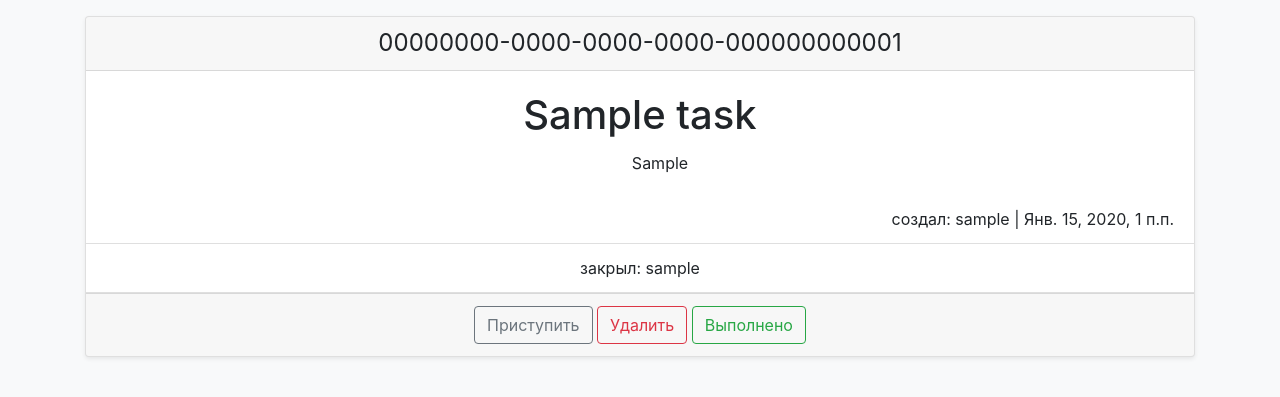
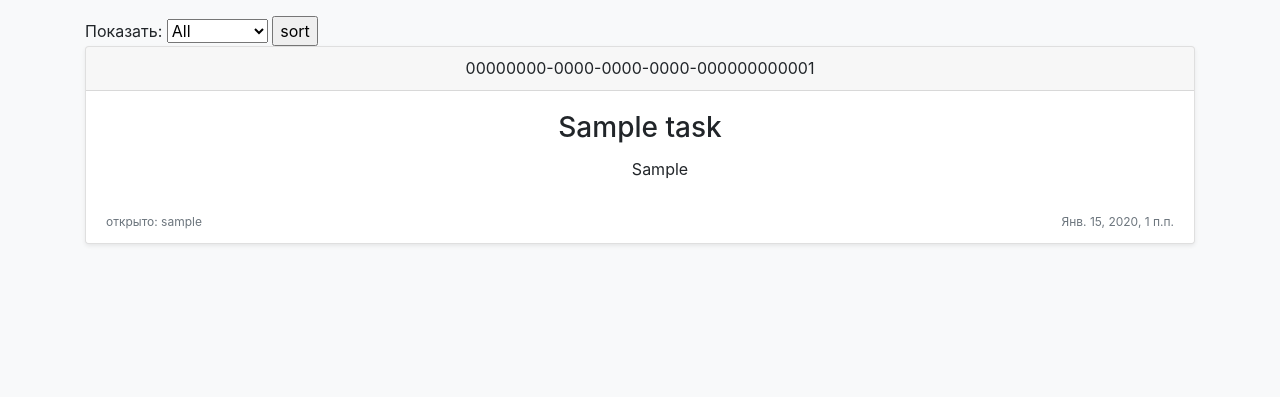
Before and after one commit to Koti4ch/webapplication, a Django app: page /task/taskmanager/ in a window 1280 px wide. Shown: the part 57-454 px from the top of the page. Run offline with Django 3.2, Linux system fonts and the light colour scheme; tables that the repository leaves empty hold one stand-in row (values such as "Sample post"); some libraries are stand-ins or nearby versions.

Commit message:
create sort task by del open closed process etc | taskmanageraction

```diff
--- a/tasksapp/models.py
+++ b/tasksapp/models.py
@@ -21,10 +21,10 @@ class Task(models.Model):
         ('1', 'Открыто'),
         ('2', 'В процессе выполнения'),
         ('3', 'Выполнено'),
-        ('0', 'Закрыто'),
+        ('0', 'Удалено'),
     )
 
-    task_status = models.CharField(max_length=1, blank=False, null=False, choices=STATUSES, default=STATUSES[0], verbose_name='Состояние заявки', help_text='')
+    task_status = models.CharField(max_length=1, blank=False, null=False, choices=STATUSES, default=STATUSES[0][0], verbose_name='Состояние заявки', help_text='')
     # related_name обязательно, когда надо в форенкея.
     open_by = models.ForeignKey(settings.AUTH_USER_MODEL, on_delete=models.CASCADE, related_name='open_by')
     closed_by = models.ForeignKey(settings.AUTH_USER_MODEL, on_delete=models.CASCADE, related_name='closed_by', null=True, blank=True)
--- a/tasksapp/urls.py
+++ b/tasksapp/urls.py
@@ -5,4 +5,5 @@ from . import views as taskviews
 urlpatterns = [
     path('', taskviews.startCreateTask, name='taskapp'),
     path('taskmanager/', taskviews.TaskManagerView.as_view(), name='taskmanager'),
+    path('taskmanager/<action>/<task>/', taskviews.TaskManagerActionsView.as_view(), name='taskmanageraction'),
 ]
--- a/tasksapp/views.py
+++ b/tasksapp/views.py
@@ -49,7 +49,36 @@ class TaskManagerView(View):
     Taskmanager help us to change task status
     '''
     def get(self, request):
-        tasklist = Task.objects.all()
+        if 'sort_by' in request.GET:
+            if request.GET['sort_by'] == 'all':
+                tasklist = Task.objects.all().order_by('-create_time')
+            else:
+                tasklist = Task.objects.filter(task_status=request.GET['sort_by']).order_by('-create_time')
+        else:
+            tasklist = Task.objects.all().order_by('-create_time')
         content = {"tasklist": tasklist}
 
         return render(request, 'tasksapp/taskmanager_page.html', content)
+
+
+class TaskManagerActionsView(View):
+    '''
+    TasmanagerActions help us to change task statuses
+    '''
+    def post(self, request, action, task):
+        print(request.user.username, request.user.id)
+        obj = Task.objects.get(pk=task)
+        if action == 'start':
+            obj.task_status = obj.STATUSES[1][0]
+            obj.save()
+        elif action == 'delete':
+            obj.task_status = obj.STATUSES[3][0]
+            obj.closed_by = User.objects.get(pk=request.user.id)
+            obj.delete()
+        elif action == 'success':
+            obj.task_status = obj.STATUSES[2][0]
+            obj.closed_by = User.objects.get(pk=request.user.id)
+            obj.save()
+
+
+        return redirect('taskmanager')
--- a/templates/tasksapp/taskmanager_page.html
+++ b/templates/tasksapp/taskmanager_page.html
@@ -6,28 +6,53 @@
 {% endblock %}
 
 {% block content %}
+<form action="{% url 'taskmanager' %}" method="GET">
+    Показать:
+    <select name="sort_by">
+        <option selected value="all">All</option>
+        <option value="0">Closed</option>
+        <option value="3">Success</option>
+        <option value="1">Opened</option>
+        <option value="2">In process</option>
+    </select>
+    <input type="submit" value="sort">
+</form>
 
 {% for task in tasklist %}
     <div class="card-deck mb-3 text-center">
-        <div class="card mb-4 shadow-sm">
+        <div class="card mb-4 shadow-sm {% if task.task_status == '3' %}border-success{% elif task.task_status == '2'%}border-warning{% elif task.task_status == '0' %}border-danger{%endif%}">
             <div class="card-header">
-                <h4 class="my-0 font-weight-normal">{{task.task_id}}</h4>
+                <h6 class="my-0 font-weight-normal">{{task.task_id}}</h6>
             </div>
             <div class="card-body">
-                <h1 class="card-title">{{task.task_title}}</h1>
+                <h3 class="card-title">{{task.task_title}}</h3>
                 <ul class="card-text">
                     {{task.task_msg}}
                 </ul>
             </div>
             <ul class="list-group list-group-flush">
-                <li class="list-group-item" style="text-align: right;">создал: {{ task.open_by }} | {{ task.create_time }}</li>
+                <li class="list-group-item text-muted d-flex justify-content-between">
+                    <div style="font-size: 12px;">открыто: {{ task.open_by }}</div>
+                    <div style="font-size: 12px;">{{ task.create_time }}</div>
+                </li>
+            {% if request.user.is_authenticated %}
                 <li class="list-group-item">закрыл: {{ task.closed_by }}</li>
+            {% endif %}
             </ul>
+            {% if request.user.is_authenticated %}
             <div class="card-footer">
-                <button class="btn btn-outline-secondary">Приступить</button>
-                <button class="btn btn-outline-danger">Удалить</button>
-                <button class="btn btn-outline-success">Выполнено</button>
+                <form class="d-flex justify-content-{% if task.task_status == '1' or task.task_status == '2' %}between{% else %}end{% endif %}" method="POST">
+                    {% csrf_token %}
+                {% if task.task_status == '1' or task.task_status == '2' %}
+                <div>
+                <button class="btn btn-sm btn-outline-secondary" formaction="{% url 'taskmanageraction' 'start' task.task_id %}">Приступить</button>
+                <button class="btn btn-sm btn-outline-success" formaction="{% url 'taskmanageraction' 'success' task.task_id %}">Выполнено</button>
+                </div>
+                {% endif %}
+                <button class="btn btn-sm btn-outline-danger" formaction="{% url 'taskmanageraction' 'delete' task.task_id %}">Удалить</button>
+                </form>
             </div>
+            {% endif %}
 
         </div>
     </div>
```
